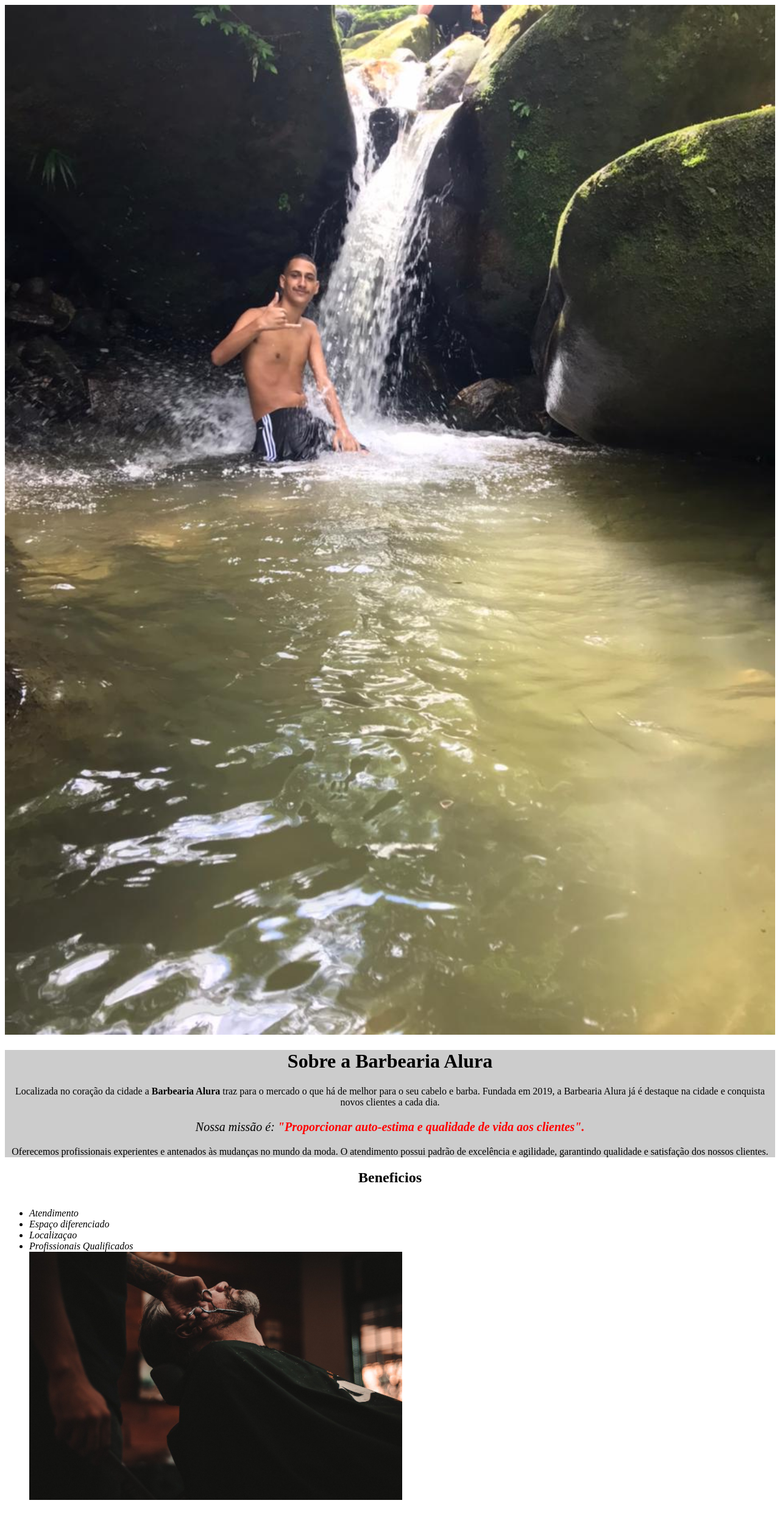
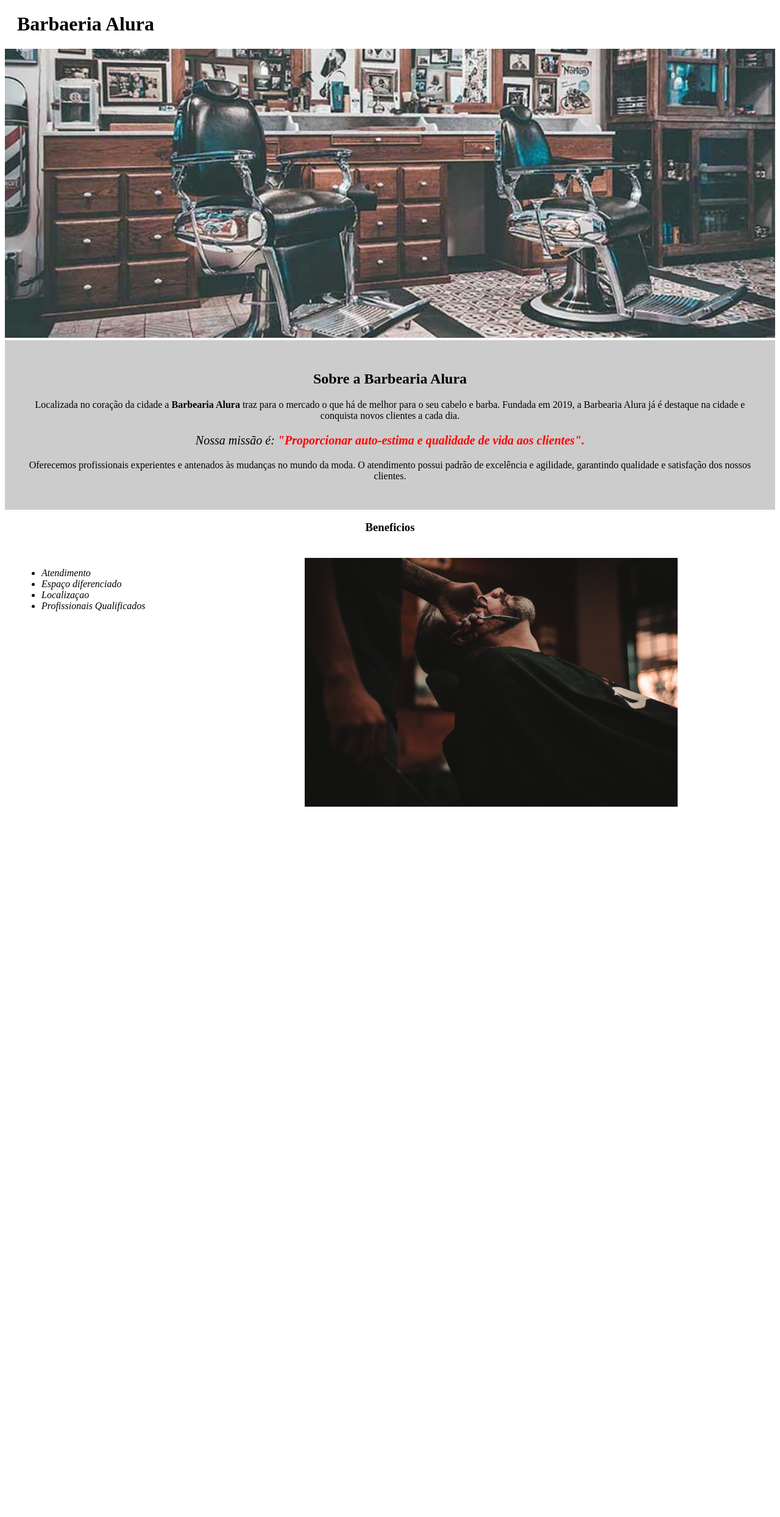
Before and after one commit to DaniloHugo/PROJETOALURA, a plain HTML site: page index.html in a window 1280 px wide. Shown: the whole page at 61% size. After the commit the page ends 1355 px from the top, so only its background shows below. Drawn offline with Linux system fonts and the light colour scheme.

Commit message:
PROJETOALURA

```diff
--- a/CSS/style.css
+++ b/CSS/style.css
@@ -8,9 +8,14 @@ body {
 
 .principal{
     background: #cccccc;
+    padding: 30px;
 }
 
-h1 {
+.titulo-principal {
+    padding-left: 20px;
+}
+
+.titulo-centralizado {
     text-align: center
 }
 
@@ -19,7 +24,7 @@ p {
 }
 
 #missao {
-    font-size: 20px
+    font-size: 20px;
 }
     em strong{
     color:red;
@@ -31,15 +36,14 @@ font-style: italic
 
 .beneficios {
     background-color: #FFFFFF;
-}
-
-h2 {
-    text-align: center
+    padding: 20px;
 }
 
 ul {
     display: inline-block;
     vertical-align: top;
+    width: 20%;
+    margin-right: 15%;
 }
 
 .imagembeneficios {
--- a/index.html
+++ b/index.html
@@ -8,10 +8,14 @@
 	</head>
 
 	<body>
-		<img id="banner" src="banner.jpeg">
+		<header>
+			<h1 class="titulo-principal"> Barbaeria Alura</h1>
+		</header>
+
+		<img id="banner" src="banner.jpg">
 		<div class="principal">
 
-			<h1>Sobre a Barbearia Alura</h1>
+			<h2 class ="titulo-centralizado" >Sobre a Barbearia Alura</h2>
 
 			<p>Localizada no coração da cidade a <strong>Barbearia Alura</strong> traz para o mercado o que há de melhor para o seu cabelo e barba. Fundada em 2019, a Barbearia Alura já é destaque na cidade e conquista novos clientes a cada dia. </p>
 
@@ -20,7 +24,7 @@
 			<p>Oferecemos profissionais experientes e antenados às mudanças no mundo da moda. O atendimento possui padrão de excelência e agilidade, garantindo qualidade e satisfação dos nossos clientes. </p>
 
 		</div>
-		<h2>Beneficios</h2>
+		<h3 class="titulo-centralizado" >Beneficios</h3>
 		<div class="beneficios">
 
 			<ul>
@@ -28,9 +32,8 @@
 			<li class="itens">Espaço diferenciado</li>
 			<li class="itens">Localizaçao</li>
 			<li class="itens"> Profissionais Qualificados</li>
-
+			</ul>
 			<img src="beneficios.jpg" class="imagembeneficios">
-			</ul>
 		</div>
 	</body>
 </html>
--- /dev/null
+++ b/produtos.css
@@ -0,0 +1,16 @@
+header {
+    background: #BBBBBB;
+}
+
+nav li  {
+    display: inline;
+    margin: 0 0 0 15px;
+}
+nav a {
+    text-transform: uppercase;
+    color: #000000;
+    font-weight: bold;
+    font-size: 22px;
+    text-decoration: none;
+
+}
```
Also changed, not shown: produtos.html (added, +28 -0 lines), banner.jpeg (deleted), banner.jpg (added), barba.jpg (added), bg.jpg (added), cabelo+barba.jpg (added), cabelo.jpg (added), logo-branco.png (added), logo.png (added).
